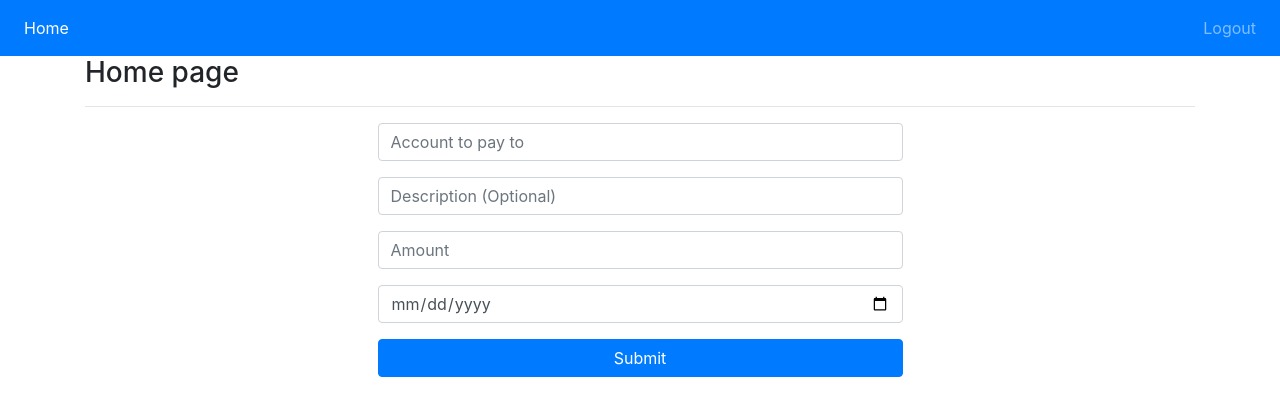
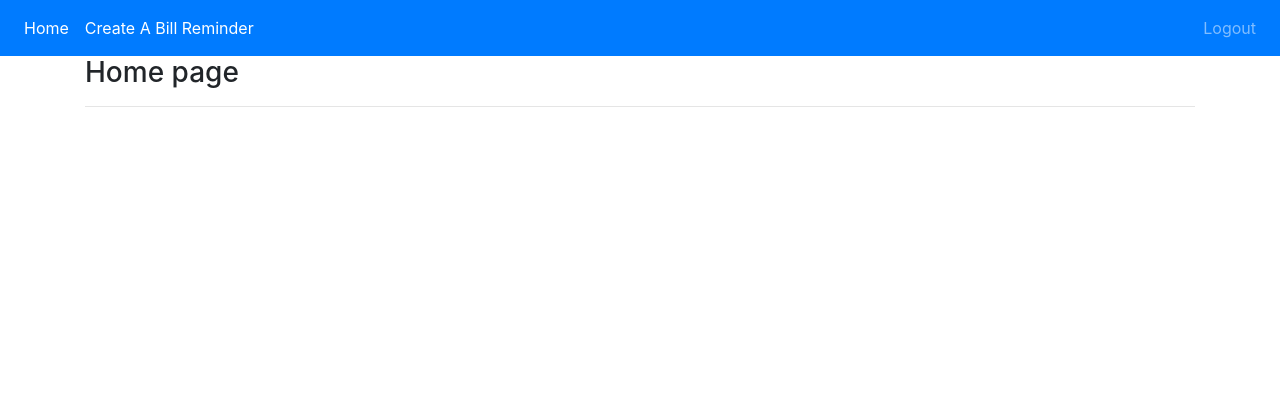
Before and after one commit to mxxnus/flask-mongoDB, a Flask app: page / in a window 1280 px wide. Shown: the top 416 px of the page. Run offline with Flask 2, Linux system fonts and the light colour scheme; the visitor is signed in with stand-in values (Sample User, id 1); some libraries are stand-ins or nearby versions.

Commit message:
Created new bill blueprint and moved create-a-bill page

```diff
--- a/app/__init__.py
+++ b/app/__init__.py
@@ -32,6 +32,8 @@ def create_app(config_class=Config):
     from app.blueprints.account import account
     app.register_blueprint(account, url_prefix='/account')
 
+    from app.blueprints.bill import bill
+    app.register_blueprint(bill, url_prefix='/bill')
 
     with app.app_context():
         from app import models
--- a/app/blueprints/account/routes.py
+++ b/app/blueprints/account/routes.py
@@ -17,6 +17,7 @@ def register():
         u.save()
         flash("You have registered successfully","success")
         return redirect(url_for('account.login'))
+
     context = {
         'form':form
     }
--- /dev/null
+++ b/app/blueprints/bill/__init__.py
@@ -0,0 +1,6 @@
+from flask import Blueprint
+
+
+bill = Blueprint('bill', __name__, template_folder='templates')
+
+from app.blueprints.bill import routes
--- a/app/blueprints/main/routes.py
+++ b/app/blueprints/main/routes.py
@@ -2,20 +2,12 @@ from flask import render_template, flash, redirect, url_for
 from app import db
 from app.models import User, Bill
 from flask_login import login_required, current_user
-from app.blueprints.main.forms import BillForm
 
 from app.blueprints.main import main
 
 @main.route('/', methods=['GET','POST'])
 @login_required
 def index():
-    form = BillForm()
-    if form.validate_on_submit():
-        b = Bill(pay_to=form.pay_to.data, description=form.description.data, amount=form.amount.data*100, user_id=current_user.id, due_date=form.due_date.data)
-        b.save()
-        flash("Bill Reminder Created","success")
-        return redirect(url_for('main.index'))
     context = {
-        'form':form
     }
     return render_template('index.html', **context)
--- a/app/blueprints/main/templates/index.html
+++ b/app/blueprints/main/templates/index.html
@@ -5,25 +5,6 @@
     <h3>Home page</h3>
   </div>
   <hr>
-  <div class="col-md-6 offset-md-3">
-    <form action="{{ url_for('main.index') }}" method="POST">
-      {{ form.hidden_tag() }}
-      <div class="form-group">
-        {{ form.pay_to(placeholder="Account to pay to", class="form-control") }}
-      </div>
-      <div class="form-group">
-        {{ form.description(placeholder="Description (Optional)", class="form-control") }}
-      </div>
-      <div class="form-group">
-        {{ form.amount(placeholder="Amount", class="form-control") }}
-      </div>
-      <div class="form-group">
-        {{ form.due_date(placeholder="Due Date (format='%Y-%m-%d')", class="form-control") }}
-      </div>
-      <div class="form-group">
-        {{ form.submit(class="btn btn-primary btn-block") }}
-      </div>
-    </form>
-  </div>
+
 
 {% endblock %}
--- a/app/templates/partials/navbar.html
+++ b/app/templates/partials/navbar.html
@@ -5,6 +5,11 @@
         <li class="nav-item active">
           <a class="nav-link" href="{{url_for('main.index')}}"
             >Home <span class="sr-only"></span></a
+          >
+        </li>
+        <li class="nav-item active">
+          <a class="nav-link" href="{{url_for('bill.create')}}"
+            >Create A Bill Reminder <span class="sr-only"></span></a
           >
         </li>
       </ul>
```
Also changed, not shown: app/blueprints/bill/routes.py (added, +21 -0 lines), app/blueprints/bill/templates/create.html (added, +29 -0 lines), app/blueprints/bill/forms.py (renamed from app/blueprints/main/forms.py).
